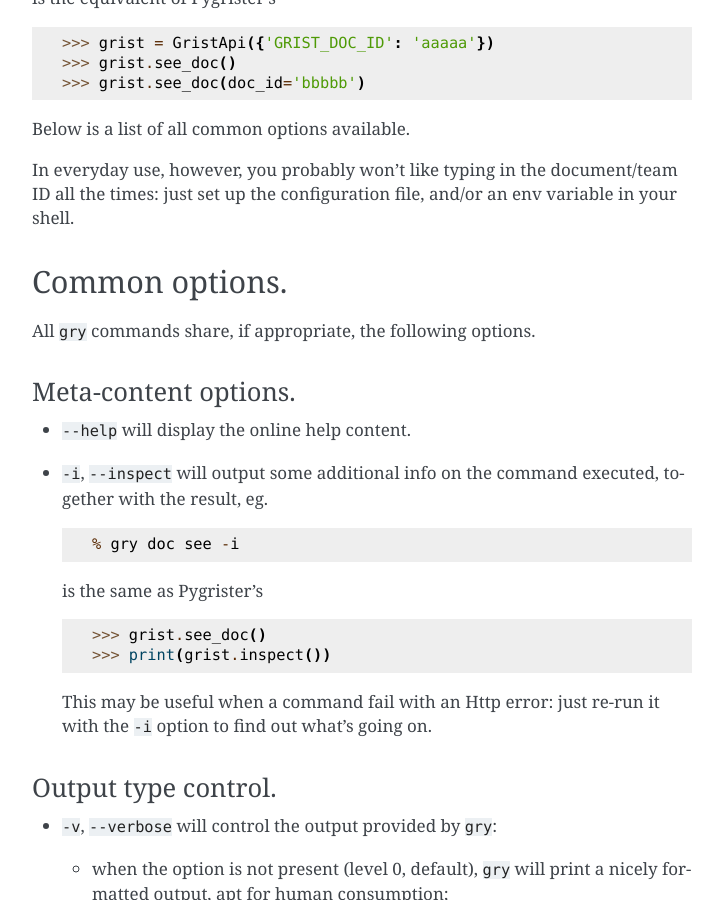
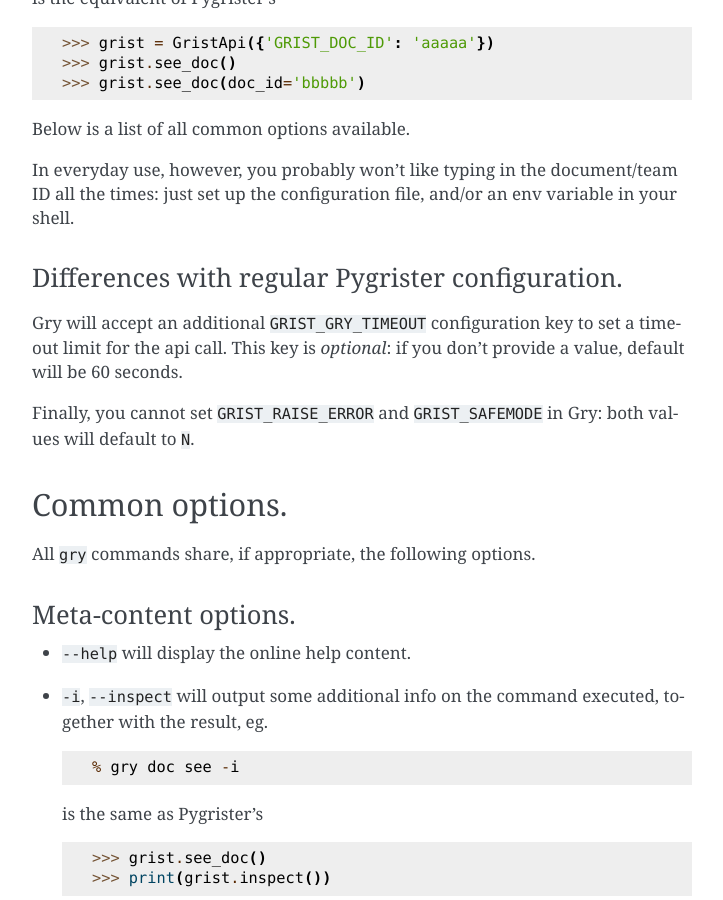
Before and after one commit to ricpol/pygrister, a Sphinx documentation site: the page built from doc/gry.rst, in a window 1280 px wide and 900 px high, scrolled down 3897 px. Shown: the whole window, without its empty margins (388-1111 px from the left). Built offline with Sphinx 7.4.7, drawn with Linux system fonts in a browser that asks for light colours; some of the changed text lies outside the part shown.

Commit message:
expose timeout config in gry

```diff
--- a/doc/gry.rst
+++ b/doc/gry.rst
@@ -183,6 +183,16 @@ In everyday use, however, you probably won't like typing in the document/team ID
 all the times: just set up the configuration file, and/or an env variable in your
 shell.
 
+Differences with regular Pygrister configuration.
+^^^^^^^^^^^^^^^^^^^^^^^^^^^^^^^^^^^^^^^^^^^^^^^^^
+
+Gry will accept an additional ``GRIST_GRY_TIMEOUT`` configuration key to set
+a timeout limit for the api call. This key is *optional*: if you don't provide
+a value, default will be 60 seconds.
+
+Finally, you cannot set ``GRIST_RAISE_ERROR`` and ``GRIST_SAFEMODE``
+in Gry: both values will default to ``N``.
+
 Common options.
 ---------------
 
```
Also changed, not shown: 1 other file.
